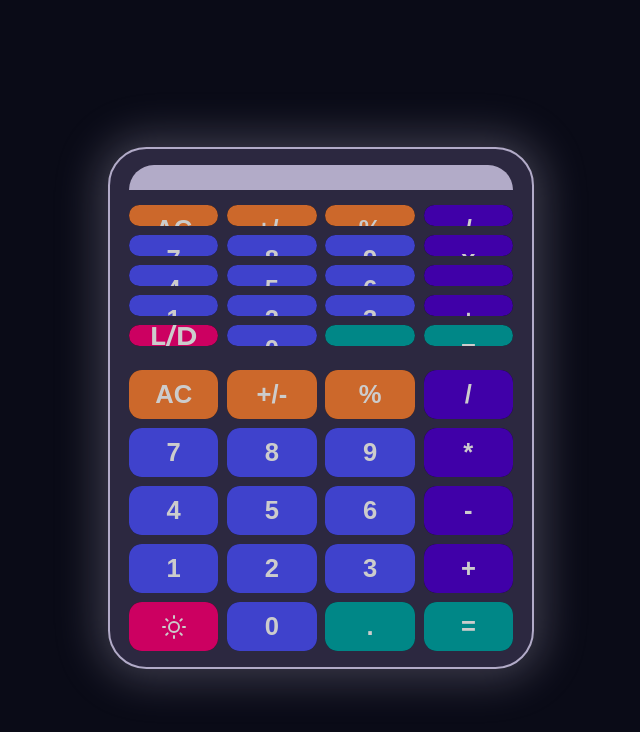
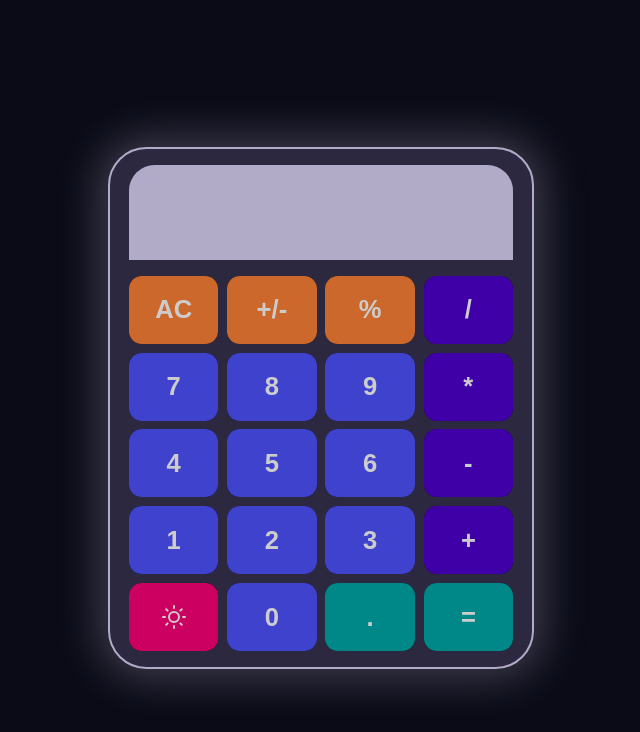
Before and after one commit to J-Andrew4852/Kreativstorm-Assignment_4, a plain HTML site: page index.html in a window 1280 px wide. Shown: the whole page, without its empty margins (319-959 px from the left). Drawn offline with Linux system fonts and the light colour scheme.

Commit message:
mergeFixes

```diff
--- a/index.html
+++ b/index.html
@@ -15,70 +15,6 @@
   </head>
   <body class="darkMode">
     <div class="gridContainer">
-        <div class="screenContainer">
-            <div class="screenTop"></div>
-            <div class="screenMain"></div>
-        </div>
-        <div class="btnContainer">
-            <button class="btn orange">AC</button>
-        </div>
-        <div class="btnContainer">
-            <button class="btn orange">+/-</button>
-        </div>
-        <div class="btnContainer">
-            <button class="btn orange">%</button>
-        </div>
-        <div class="btnContainer">
-            <button class="btn purple">/</button>
-        </div>
-        <div class="btnContainer">
-            <button class="btn blue">7</button>
-        </div>
-        <div class="btnContainer">
-            <button class="btn blue">8</button>
-        </div>
-        <div class="btnContainer">
-            <button class="btn blue">9</button>
-        </div>
-        <div class="btnContainer">
-            <button class="btn purple">x</button>
-        </div>
-        <div class="btnContainer">
-            <button class="btn blue">4</button>
-        </div>
-        <div class="btnContainer">
-            <button class="btn blue">5</button>
-        </div>
-        <div class="btnContainer">
-            <button class="btn blue">6</button>
-        </div>
-        <div class="btnContainer">
-            <button class="btn purple">-</button>
-        </div>
-        <div class="btnContainer">
-            <button class="btn blue">1</button>
-        </div>
-        <div class="btnContainer">
-            <button class="btn blue">2</button>
-        </div>
-        <div class="btnContainer">
-            <button class="btn blue">3</button>
-        </div>
-        <div class="btnContainer">
-            <button class="btn purple">+</button>
-        </div>
-        <div class="btnContainer">
-            <div class=" toggleLDMode">L/D</div>
-        </div>
-        <div class="btnContainer">
-            <button class="btn blue">0</button>
-        </div>
-        <div class="btnContainer">
-            <button class="btn green">.</button>
-        </div>
-        <div class="btnContainer">
-            <button class="btn green">=</button>
-        </div>
       <div class="screenContainer">
         <div class="screenContent">
           <div class="screenTop"></div>
```
